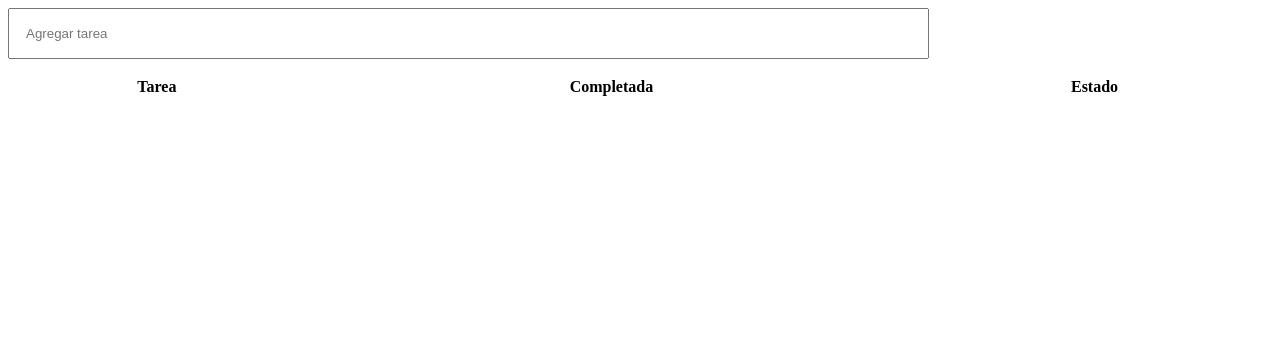
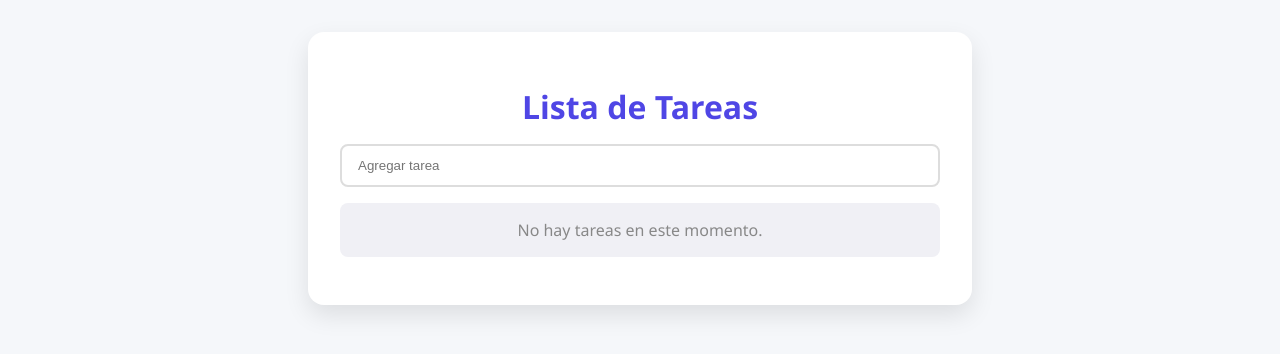
Before and after one commit to rzafr/todolist-sveltekit, a SvelteKit app: page / in a window 1280 px wide. Shown: the top 354 px of the page. Built offline with nearby package versions, Linux system fonts and the light colour scheme.

Commit message:
Design improvement

```diff
--- a/src/routes/+page.svelte
+++ b/src/routes/+page.svelte
@@ -29,7 +29,7 @@
         const todoEl = event.target as HTMLInputElement;
 
         // Get the input value (the task text)
-        const text = todoEl.value;
+        const text = todoEl.value.trim();
 
         // Set the default state of the task as not done
         const done = false;
@@ -52,22 +52,28 @@
 	}
 </script>
 
-<input type="text" onkeydown={addTodo} placeholder="Agregar tarea" />
-
+<div class="container">
+    <h1>Lista de Tareas</h1>
+    <div class="input-container">
+        <input type="text" onkeydown={addTodo} placeholder="Agregar tarea" maxlength="20" />
+    </div>
     <div class="todos">
+        {#if todos.length === 0}
+            <p class="empty">No hay tareas en este momento.</p>
+        {:else}
             <table>
                 <thead>
                     <tr>
                         <th>Tarea</th>
-            <th>Completada</th>
+                        <th>Completar</th>
                         <th>Estado</th>
                     </tr>
                 </thead>
                 <tbody>
                     {#each todos as todo, i}
-            <tr>
-              <td>
-                <p>{todo.text}</p>
+                        <tr class:completed={todo.done}>
+                            <td class:completed={todo.done}>
+                                {todo.text}
                             </td>
                             <td>
                                 <input type="checkbox"
@@ -76,27 +82,112 @@
                                     checked={todo.done} />
                             </td>
                             <td>
-                {#if todo.done}
-                  <p>Tarea completada</p>
-                {:else}
-                  <p>Tarea pendiente</p>
-                {/if}
+                                {todo.done ? 'Tarea completada' : 'Tarea pendiente'}
                             </td>
                         </tr>
                     {/each}
                 </tbody>
             </table>
+        {/if}
+    </div>
 </div>
 
 <style>
-	.todos {
-		display: grid;
-		gap: 1rem;
-		margin-block-start: 1rem;
+    :global(body) {
+        font-family: 'Segoe UI', Tahoma, Geneva, Verdana, sans-serif;
+        background-color: #f5f7fa;
+        color: #333;
+        margin: 0;
+        padding: 0;
+        display: flex;
+        justify-content: center;
+        align-items: flex-start;
+        min-height: 100vh;
     }
 
-    input[type='text'] {
-		width: 70%;
+    .container {
+        width: 100%;
+        max-width: 600px;
+        padding: 2rem;
+        margin-top: 2rem;
+        background-color: white;
+        border-radius: 1rem;
+        box-shadow: 0 10px 25px rgba(0, 0, 0, 0.1);
+    }
+
+    h1 {
+        text-align: center;
+        margin-bottom: 1rem;
+        color: #4f46e5;
+    }
+
+    .input-container {
+        display: flex;
+        gap: 0.5rem;
+        margin-bottom: 1rem;
+    }
+
+    .input-container input[type='text'] {
+        flex: 1;
+        padding: 0.75rem 1rem;
+        border: 2px solid #ddd;
+        border-radius: 0.5rem;
+        outline: none;
+        transition: border 0.2s;
+    }
+
+    .input-container input[type='text']:focus {
+        border-color: #4f46e5;
+        box-shadow: 0 0 0 3px rgba(79, 70, 229, 0.2);
+    }
+
+	.todos {
+		margin-top: 1rem;
+	}
+
+    .empty {
+        text-align: center;
+        color: #888;
         padding: 1rem;
+        background-color: #f0f0f5;
+        border-radius: 0.5rem;
+    }
+
+    table {
+        width: 100%;
+        border-collapse: collapse;
+    }
+
+    thead {
+        background-color: #4f46e5;
+        color: white;
+    }
+
+    th,
+    td {
+        padding: 0.75rem;
+        text-align: left;
+    }
+
+    tr {
+        transition: background-color 0.2s;
+    }
+
+    tr.completed {
+        color: #888;
+        background-color: #e8f5e9;
+    }
+
+    tr.completed td {
+        color: #888;
+    }
+
+    td.completed {
+        text-decoration: line-through;
+    }
+
+    input[type='checkbox'] {
+        transform: scale(1.2);
+        cursor: pointer;
     }
 </style>
```
Lines whose indentation alone changed are shown as unchanged.
